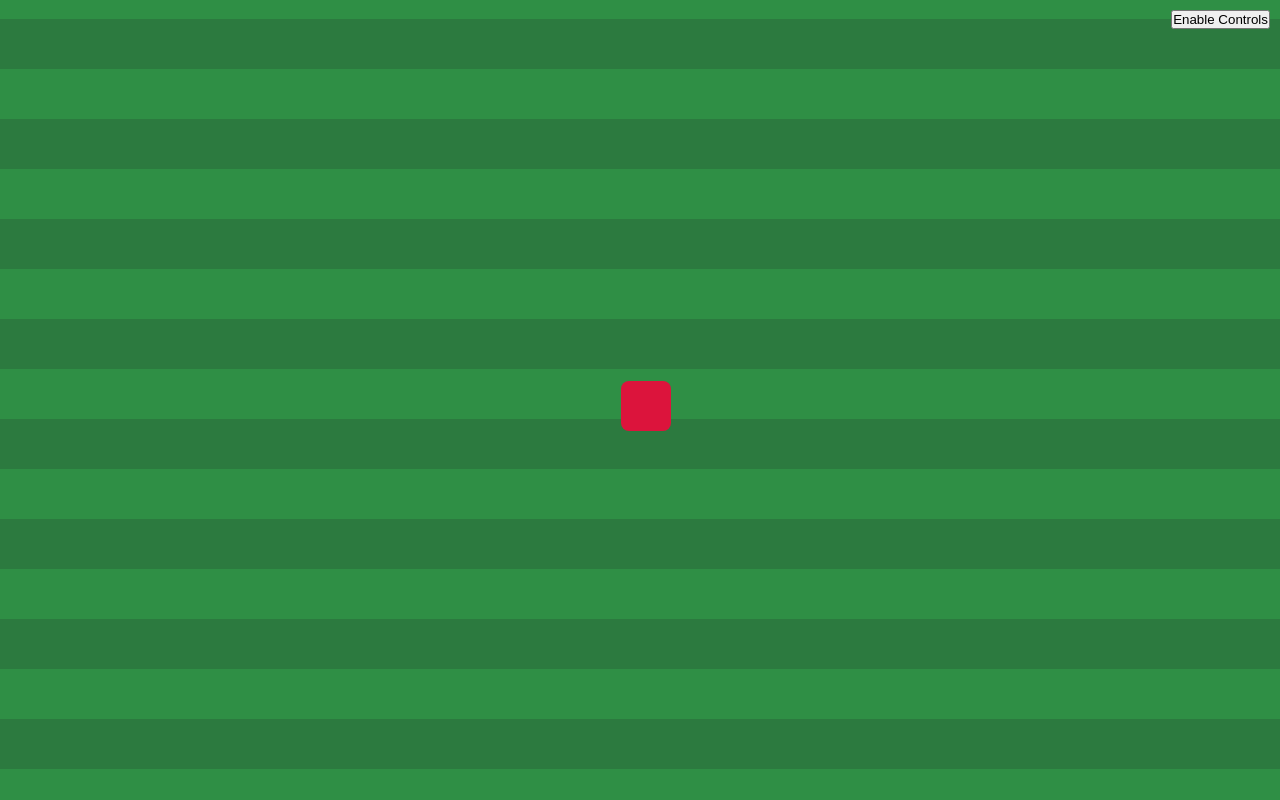
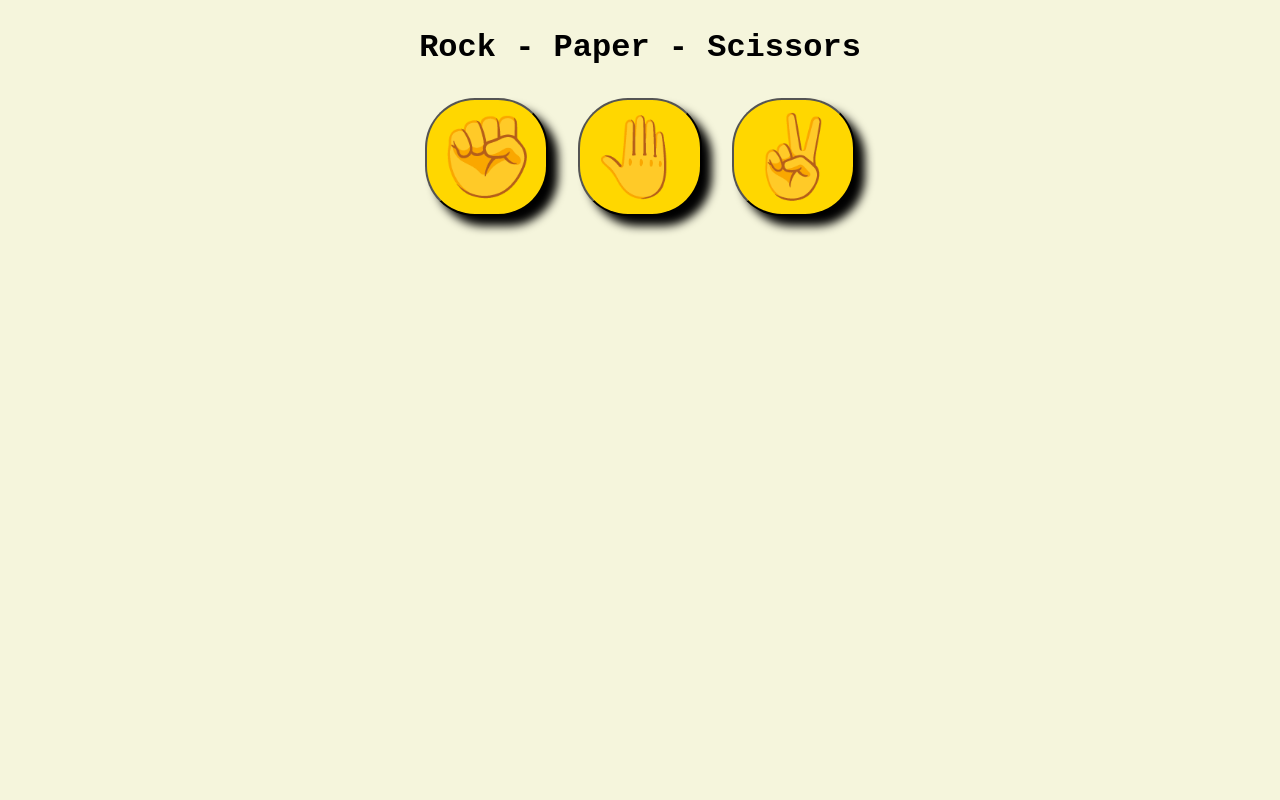
Before and after one commit to DataCrux08/Vibe_Projects, a plain HTML site: page Game/index.html in a window 1280 px wide. Drawn offline with Linux system fonts and the light colour scheme.

Commit message:
Rock Paper Scissors Added

```diff
--- a/Game/index.html
+++ b/Game/index.html
@@ -2,27 +2,23 @@
 <html lang="en">
 <head>
   <meta charset="UTF-8" />
-  <title>JS Camera Follow Game</title>
+  <title>Rock-Paper-Scissors</title>
   <link rel="stylesheet" href="style.css" />
 </head>
 <body>
-
-<div id="viewport">
-  <div id="world">
-    <div id="player"></div>
+    <h1>Rock - Paper - Scissors</h1>
+    <div id = "Choices">
+      <button onclick="Game('rock')">✊</button>
+      <button onclick="Game('paper')">🤚</button>
+      <button onclick="Game('scissors')">✌</button>
+    </div>
+    <div id = "display">
+    <div id = "player"></div>
+    <div id = "computer"></div>
+    <div id = "resultDisplay"></div>
+    <div id = "playerScore"></div>
+    <div id = "computerScore"></div>
   </div>
-</div>
-
-<!-- MOBILE CONTROLS -->
-<div id="controls">
-  <button data-dir="up">⬆</button><br />
-  <button data-dir="left">⬅</button>
-  <button data-dir="down">⬇</button>
-  <button data-dir="right">➡</button>
-</div>
-
-<button id="toggleControls">Enable Controls</button>
-
 <script src="script.js"></script>
 </body>
 </html>
--- a/Game/script.js
+++ b/Game/script.js
@@ -1,94 +1,33 @@
-const viewport = document.getElementById('viewport');
-const world = document.getElementById('world');
+const choices = ['rock','paper','scissors'];
+const resultDisplay = document.getElementById('resultDisplay');
 const player = document.getElementById('player');
-const controls = document.getElementById('controls');
-const toggleBtn = document.getElementById('toggleControls');
+const computer = document.getElementById('computer');
+const playerScore = document.getElementById('playerScore');
+const computerScore = document.getElementById('computerScore');
 
-/* MAP CONSTANTS */
-const MAP_WIDTH = 2000;
-const MAP_HEIGHT = 2000;
+function Game(playerChoice){
+  const computerChoice = choices[Math.floor(Math.random() * 3)];
+  let result = "";
 
-/* PLAYER */
-const PLAYER_SIZE = 50;
-const SPEED = 5;
-
-let playerX = 1000;
-let playerY = 1000;
-
-/* CAMERA */
-let camX = 0;
-let camY = 0;
-
-/* INPUT STATE */
-const keys = {};
-
-/* ---------------- INPUT ---------------- */
-
-// Keyboard
-document.addEventListener('keydown', e => keys[e.key] = true);
-document.addEventListener('keyup', e => keys[e.key] = false);
-
-// Mobile buttons
-document.querySelectorAll('#controls button').forEach(btn => {
-  btn.addEventListener('pointerdown', () => move(btn.dataset.dir));
-});
-
-// Toggle mobile controls
-toggleBtn.addEventListener('click', () => {
-  controls.style.display =
-    controls.style.display === 'none' ? 'block' : 'none';
-});
-
-/* ---------------- LOGIC ---------------- */
-
-function move(dir) {
-  if (dir === 'up') playerY -= SPEED;
-  if (dir === 'down') playerY += SPEED;
-  if (dir === 'left') playerX -= SPEED;
-  if (dir === 'right') playerX += SPEED;
-
-  clampPlayer();
+  if(playerChoice === computerChoice){
+    result = "It's a tie!";
+  }
+  else{
+    switch(playerChoice){
+      case "rock":
+        result = (computerChoice === "scissors") ? "You win" : "You Lose";
+        break;
+      case "paper":
+        result = (computerChoice === "rock") ? "You win" : "You Lose";
+        break;
+      case "scissors":
+        result = (computerChoice === "paper") ? "You win" : "You Lose";
+        break;
+    }
+    console.log(result);
+  }
+  player.textContent = `Player: ${playerChoice}`;
+  computer.textContent = `Computer: ${computerChoice}`;
+  resultDisplay.textContent = result;
+  resultDisplay.style.color = (result ==='You win') ? 'lime' : 'red';
 }
-
-function clampPlayer() {
-  playerX = Math.max(0, Math.min(playerX, MAP_WIDTH - PLAYER_SIZE));
-  playerY = Math.max(0, Math.min(playerY, MAP_HEIGHT - PLAYER_SIZE));
-}
-
-function updatePlayer() {
-  player.style.transform = `translate(${playerX}px, ${playerY}px)`;
-}
-
-function updateCamera() {
-  const vw = viewport.clientWidth;
-  const vh = viewport.clientHeight;
-
-  let targetX = playerX + PLAYER_SIZE / 2 - vw / 2;
-  let targetY = playerY + PLAYER_SIZE / 2 - vh / 2;
-
-  targetX = Math.max(0, Math.min(targetX, MAP_WIDTH - vw));
-  targetY = Math.max(0, Math.min(targetY, MAP_HEIGHT - vh));
-
-  camX += (targetX - camX) * 0.1;
-  camY += (targetY - camY) * 0.1;
-
-  world.style.transform = `translate(${-camX}px, ${-camY}px)`;
-}
-
-/* ---------------- GAME LOOP ---------------- */
-
-function handleKeyboard() {
-  if (keys.ArrowUp) move('up');
-  if (keys.ArrowDown) move('down');
-  if (keys.ArrowLeft) move('left');
-  if (keys.ArrowRight) move('right');
-}
-
-function gameLoop() {
-  handleKeyboard();
-  updatePlayer();
-  updateCamera();
-  requestAnimationFrame(gameLoop);
-}
-
-gameLoop();
--- a/Game/style.css
+++ b/Game/style.css
@@ -1,74 +1,39 @@
-* {
-  margin: 0;
-  padding: 0;
-  box-sizing: border-box;
+body{
+  background-color: beige;
+  display: flex;
+  flex-direction: column;
+  justify-content: center;
+  align-items: center;
+  font-family: 'Courier New', Courier, monospace;
 }
-
-body {
-  overflow: hidden;
-  background: #000;
-  font-family: sans-serif;
+#Choices button{
+  font-size: 5em;
+  border-radius: 50px;
+  margin: 10px;
+  padding: 10px;
+  background-color: gold;
+  box-shadow: 10px 10px 10px black;
+  transition: background-color 0.5s;
 }
-
-/* CAMERA VIEWPORT */
-#viewport {
-  width: 100vw;
-  height: 100vh;
-  overflow: hidden;
-  position: relative;
+#Choices button:hover{
+  background-color: darkorange;
+  cursor: pointer;
+  transform: scale(1.05);
 }
-
-/* MAP (WORLD) */
-#world {
-  position: absolute;
-  width: 2000px;
-  height: 2000px;
-  background:
-    repeating-linear-gradient(
-      0deg,
-      #2c7a3f,
-      #2c7a3f 50px,
-      #2f8f45 50px,
-      #2f8f45 100px
-    ),
-    repeating-linear-gradient(
-      90deg,
-      #2c7a3f,
-      #2c7a3f 50px,
-      #2f8f45 50px,
-      #2f8f45 100px
-    );
-  border: 6px solid black;
+#Choices button:active{
+  transform: scale(0.95);
 }
-
-/* PLAYER */
-#player {
-  position: absolute;
-  width: 50px;
-  height: 50px;
-  background: crimson;
-  border-radius: 8px;
+#display{
+  padding-top: 10px;
+  font-size: 4em;
+  font-weight: bold;
 }
-
-/* MOBILE CONTROLS */
-#controls {
-  position: fixed;
-  bottom: 20px;
-  left: 50%;
-  transform: translateX(-50%);
-  z-index: 10;
-  display: none;
+.redText{
+  color: red;
 }
-
-#controls button {
-  font-size: 24px;
-  padding: 10px;
+.greenText{
+  color: lime;
 }
-
-/* TOGGLE BUTTON */
-#toggleControls {
-  position: fixed;
-  top: 10px;
-  right: 10px;
-  z-index: 20;
+.aquaText{
+  color: aqua;
 }
```
